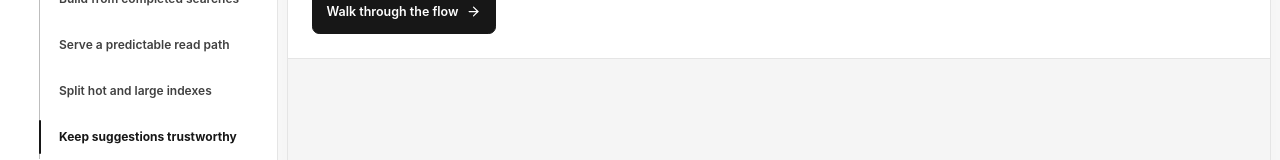
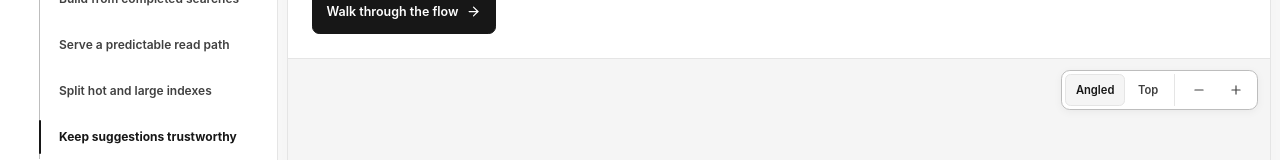
Before and after one commit to arboydev27/systemkit, a Next.js app: page /learn/autocomplete/autocomplete-ops/ in a window 1280 px wide. Both pictures are taken after a click on the label "3D". Shown: the part 626-786 px from the top of the page. Built offline with nearby package versions, Linux system fonts and the light colour scheme.

Commit message:
Move camera presets and zoom controls into the diagram viewport.

```diff
--- a/src/components/SpatialDiagram.module.css
+++ b/src/components/SpatialDiagram.module.css
@@ -14,7 +14,13 @@
 .secondaryAction[aria-pressed="true"] { color: var(--ink); border-color: var(--control-border); background: var(--surface-soft); }
 .textAction { padding-inline: .6rem; border-color: transparent; color: var(--ink-soft); background: transparent; }
 .primaryAction:active:not(:disabled), .secondaryAction:active:not(:disabled), .textAction:active:not(:disabled) { transform: translateY(1px); }
-.buttonRow, .camera { display: flex; flex-wrap: wrap; align-items: center; gap: .35rem; }
+.buttonRow { display: flex; flex-wrap: wrap; align-items: center; gap: .35rem; }
+.viewportFrame { position: relative; isolation: isolate; }
+.camera { position: absolute; inset-block-start: .75rem; inset-inline-end: .75rem; z-index: 1; display: flex; align-items: center; gap: .15rem; padding: .2rem; border: 1px solid var(--line-strong); border-radius: .55rem; background: var(--surface); box-shadow: 0 2px 8px rgb(0 0 0 / .05); }
+.cameraButton { display: inline-flex; align-items: center; justify-content: center; min-height: 2rem; min-width: 2rem; padding: .35rem .6rem; border: 1px solid transparent; border-radius: .35rem; background: transparent; color: var(--ink-soft); font: inherit; font-size: .7rem; font-weight: 600; line-height: 1.3; }
+.cameraButton:hover:not(:disabled), .cameraButton:active:not(:disabled) { color: var(--ink); background: var(--surface-soft); }
+.cameraButton[aria-pressed="true"] { color: var(--ink); background: var(--surface-soft); border-color: var(--line); }
+.cameraZoom { display: flex; gap: .15rem; margin-inline-start: .2rem; padding-inline-start: .35rem; border-inline-start: 1px solid var(--line); }
 .viewport {
   --spatial-client: #7089ae;
   --spatial-service: #698ac0;
@@ -30,7 +36,7 @@
   --spatial-delivery: #9b835f;
   --spatial-acknowledgement: #648c7d;
   --spatial-decision: #8a849d;
-  position: relative; width: 100%; height: 450px; overflow: hidden;
+  position: relative; z-index: 0; width: 100%; height: 450px; overflow: hidden;
   border-block: 1px solid var(--line); background: var(--surface-soft); cursor: grab;
 }
 .viewport.expanded { height: clamp(560px, 75vh, 720px); }
@@ -102,6 +108,8 @@
 @media (max-width: 650px) {
   .intro { padding: 1.1rem 1rem; }
   .intro p { font-size: .85rem; }
+  .camera { inset-block-start: .6rem; inset-inline-end: .6rem; }
+  .cameraButton { min-height: 2.75rem; min-width: 2.75rem; }
   .viewport { height: 350px; }
   .viewport.expanded { height: clamp(460px, 70vh, 600px); }
   .viewport :global(.systemkit-spatial-label) { padding: .2rem .3rem; }
@@ -130,3 +138,5 @@
   .viewport { cursor: default; }
   .primaryAction:active:not(:disabled), .secondaryAction:active:not(:disabled), .textAction:active:not(:disabled) { transform: none; }
 }
+
+@media (pointer: coarse) { .cameraButton { min-height: 2.75rem; min-width: 2.75rem; } }
--- a/src/components/SpatialDiagram.tsx
+++ b/src/components/SpatialDiagram.tsx
@@ -194,8 +194,18 @@ export function SpatialDiagram({ chapterId, diagramId, onUnavailable }: {
       {attempt?.revealed ? <div className={styles.predictionFeedback} role="status"><strong>{attempt.choice === prediction.correctIndex ? "Your prediction matches this scenario." : "Revisit your prediction."}</strong><p>{prediction.explanation}</p></div> : <p className={styles.smallNote}>Choose an answer, then reveal the explanation. Your choice stays on this device.</p>}
     </section> : null}
 
-    <div ref={host} className={`${styles.viewport} ${expanded ? styles.expanded : ""}`} data-reduced={reduced} tabIndex={0} aria-label={`3D diagram: ${original.title}. ${reduced ? "Fixed camera." : "Drag or use arrow keys to rotate."} Select a component or relationship, or use Explore components and relationships below.`}>
-      {!ready ? <p className={styles.loading} role="status">Preparing the 3D view…</p> : null}
+    <div className={styles.viewportFrame}>
+      <div ref={host} className={`${styles.viewport} ${expanded ? styles.expanded : ""}`} data-reduced={reduced} tabIndex={0} aria-label={`3D diagram: ${original.title}. ${reduced ? "Fixed camera." : "Drag or use arrow keys to rotate."} Select a component or relationship, or use Explore components and relationships below.`}>
+        {!ready ? <p className={styles.loading} role="status">Preparing the 3D view…</p> : null}
+      </div>
+      <div className={styles.camera} role="group" aria-label="Camera controls" title={reduced ? "Camera is fixed while reduced motion is enabled." : undefined}>
+        <button type="button" className={styles.cameraButton} aria-pressed={!top} disabled={reduced || !ready} onClick={() => runtime.current?.view(false)}>Angled</button>
+        <button type="button" className={styles.cameraButton} aria-pressed={top} disabled={reduced || !ready} onClick={() => runtime.current?.view(true)}>Top</button>
+        <div className={styles.cameraZoom}>
+          <button type="button" className={styles.cameraButton} disabled={reduced || !ready} aria-label="Zoom out" title="Zoom out" onClick={() => runtime.current?.zoom(.85)}><Minus size={14} aria-hidden="true"/></button>
+          <button type="button" className={styles.cameraButton} disabled={reduced || !ready} aria-label="Zoom in" title="Zoom in" onClick={() => runtime.current?.zoom(1.18)}><Plus size={14} aria-hidden="true"/></button>
+        </div>
+      </div>
     </div>
     <div className={styles.viewActions}>
       <div className={styles.viewContext} aria-live="polite"><p>{context || "Select a component or arrow to learn more."}</p>{stage === "overview" && scoped ? <button type="button" className={styles.textAction} onClick={wholeSystem}>Show whole system</button> : null}</div>
@@ -225,14 +235,8 @@ export function SpatialDiagram({ chapterId, diagramId, onUnavailable }: {
       <details className={styles.disclosure}>
         <summary>Diagram options</summary>
         <div className={styles.optionsGrid}>
-          <section className={styles.optionGroup} aria-label="Camera and motion">
-            <h4>Camera and motion</h4>
-            <div className={styles.camera}>
-              <button type="button" className={styles.secondaryAction} aria-pressed={!top} disabled={reduced || !ready} onClick={() => runtime.current?.view(false)}>Angled</button>
-              <button type="button" className={styles.secondaryAction} aria-pressed={top} disabled={reduced || !ready} onClick={() => runtime.current?.view(true)}>Top</button>
-              <button type="button" className={styles.secondaryAction} disabled={reduced || !ready} aria-label="Zoom out" onClick={() => runtime.current?.zoom(.85)}><Minus size={15} aria-hidden="true"/></button>
-              <button type="button" className={styles.secondaryAction} disabled={reduced || !ready} aria-label="Zoom in" onClick={() => runtime.current?.zoom(1.18)}><Plus size={15} aria-hidden="true"/></button>
-            </div>
+          <section className={styles.optionGroup} aria-label="Motion">
+            <h4>Motion</h4>
             <label className={styles.reduce}><input type="checkbox" checked={reduced} disabled={systemReduced} onChange={event => { setManualReduced(event.target.checked); try { localStorage.setItem("systemkit:diagram-motion:v1", event.target.checked ? "reduced" : "normal"); } catch { /* Optional preference. */ } }}/><span>Reduce motion{systemReduced ? " · System setting" : ""}</span></label>
           </section>
           {content.views.length || original.links.length ? <section className={styles.optionGroup} aria-label="Diagram scope">
```
Also changed, not shown: 1 other file (tests, documents, lock files or other folders).
